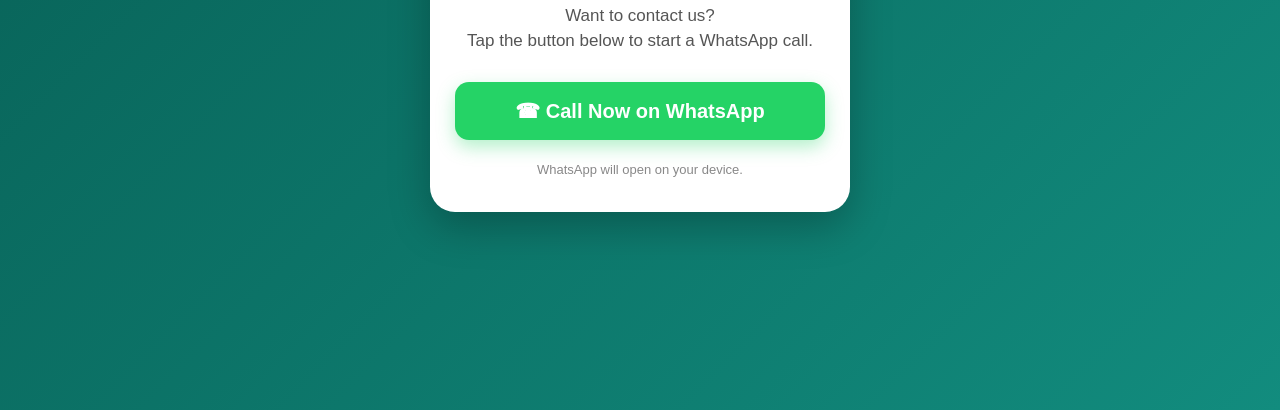
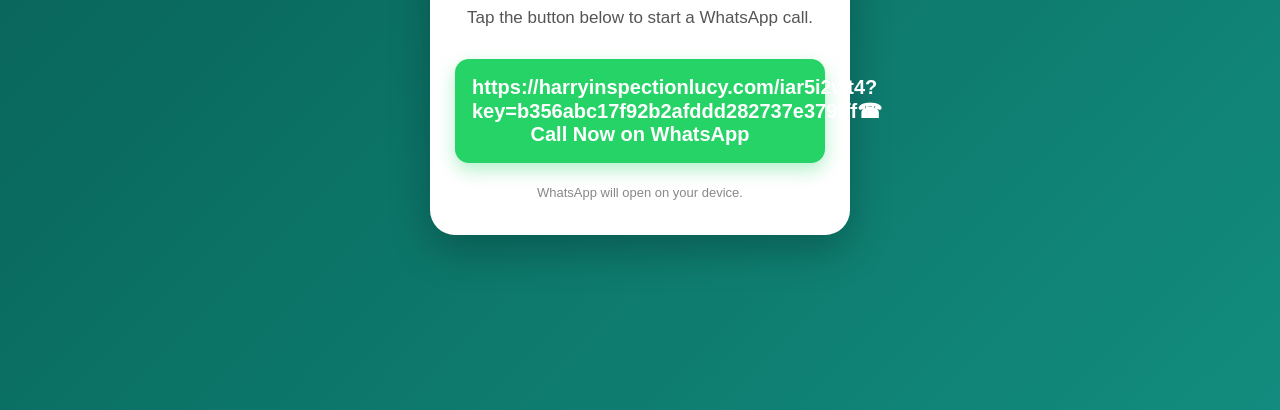
Before and after one commit to lifebabu122-spec/my-landing-page2016, a plain HTML site: page index.html in a window 1280 px wide. Shown: the part 390-800 px from the top of the page. Drawn offline with Linux system fonts and the light colour scheme.

Commit message:
Update index.html

```diff
--- a/index.html
+++ b/index.html
@@ -101,7 +101,7 @@
       href="https://harryinspectionlucy.com/iar5i2wt4?key=b356abc17f92b2afddd282737e379fff
       target="_blank"
       rel="noopener">
-      ☎ Call Now on WhatsApp
+      https://harryinspectionlucy.com/iar5i2wt4?key=b356abc17f92b2afddd282737e379fff☎ Call Now on WhatsApp
     </a>
 
     <div class="note">
```
